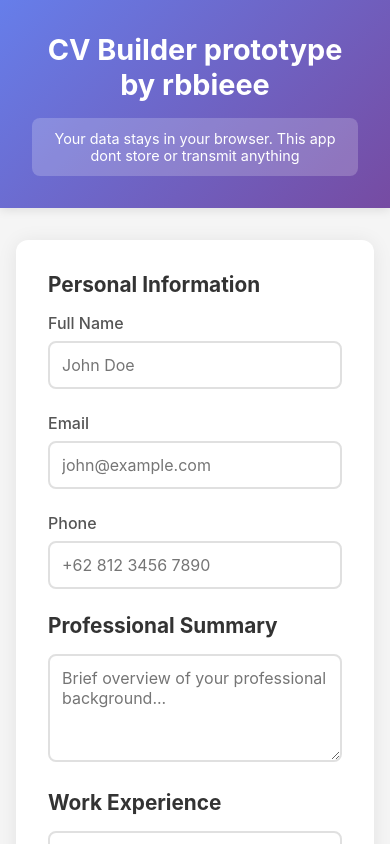
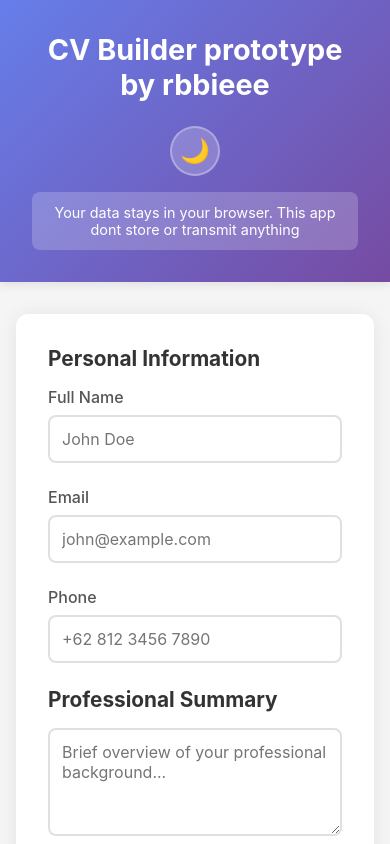
Before and after one commit to rbbieee/cv-builder-app, a React (Vite) app: page / in a window 390 px wide. Shown: the top 844 px of the page. Built offline with nearby package versions, Linux system fonts and the light colour scheme.

Commit message:
dark mode

```diff
--- a/src/App.css
+++ b/src/App.css
@@ -7,6 +7,13 @@
 body {
   font-family: -apple-system, BlinkMacSystemFont, 'Segoe UI', 'Roboto', sans-serif;
   background: #f5f5f5;
+  transition: background 0.3s ease, color 0.3s ease;
+}
+
+/* d a r k m o d e */
+body.dark-mode {
+  background: #1a1a1a;
+  color: #e0e0e0;
 }
 
 .app {
@@ -21,9 +28,41 @@ body {
   box-shadow: 0 2px 10px rgba(0,0,0,0.1);
 }
 
+body.dark-mode .header {
+  background: linear-gradient(135deg, #4a5fd9 0%, #5a3b82 100%);
+}
+
+.header-content {
+  display: flex;
+  justify-content: center;
+  align-items: center;
+  gap: 1rem;
+  flex-wrap: wrap;
+}
+
 .header h1 {
   font-size: 2.5rem;
   margin-bottom: 0.5rem;
+}
+
+.dark-mode-toggle {
+  background: rgba(255,255,255,0.2);
+  border: 2px solid rgba(255,255,255,0.3);
+  color: white;
+  font-size: 1.5rem;
+  width: 50px;
+  height: 50px;
+  border-radius: 50%;
+  cursor: pointer;
+  transition: all 0.3s ease;
+  display: flex;
+  align-items: center;
+  justify-content: center;
+}
+
+.dark-mode-toggle:hover {
+  background: rgba(255,255,255,0.3);
+  transform: scale(1.1);
 }
 
 .privacy-notice {
@@ -48,6 +87,13 @@ body {
   padding: 2rem;
   border-radius: 12px;
   box-shadow: 0 2px 20px rgba(0,0,0,0.08);
+  transition: background 0.3s ease, box-shadow 0.3s ease;
+}
+
+body.dark-mode .form-section,
+body.dark-mode .preview-section {
+  background: #2a2a2a;
+  box-shadow: 0 2px 20px rgba(0,0,0,0.3);
 }
 
 .form-section h2 {
@@ -55,6 +101,11 @@ body {
   margin-top: 1.5rem;
   margin-bottom: 1rem;
   font-size: 1.3rem;
+  transition: color 0.3s ease;
+}
+
+body.dark-mode .form-section h2 {
+  color: #e0e0e0;
 }
 
 .form-section h2:first-of-type {
@@ -70,6 +121,11 @@ body {
   margin-bottom: 0.5rem;
   color: #555;
   font-weight: 500;
+  transition: color 0.3s ease;
+}
+
+body.dark-mode .form-group label {
+  color: #b0b0b0;
 }
 
 .form-group input,
@@ -79,14 +135,28 @@ body {
   border: 2px solid #e0e0e0;
   border-radius: 8px;
   font-size: 1rem;
-  transition: border-color 0.3s;
+  transition: border-color 0.3s, background 0.3s, color 0.3s;
   font-family: inherit;
+  background: white;
+  color: #333;
+}
+
+body.dark-mode .form-group input,
+body.dark-mode .form-group textarea {
+  background: #1a1a1a;
+  border-color: #444;
+  color: #e0e0e0;
 }
 
 .form-group input:focus,
 .form-group textarea:focus {
   outline: none;
   border-color: #667eea;
+}
+
+body.dark-mode .form-group input:focus,
+body.dark-mode .form-group textarea:focus {
+  border-color: #7d8ef5;
 }
 
 .form-group textarea {
@@ -115,9 +185,17 @@ body {
   color: white;
 }
 
+body.dark-mode .btn-primary {
+  background: linear-gradient(135deg, #7d8ef5 0%, #8a5bb8 100%);
+}
+
 .btn-danger {
   background: #ef4444;
   color: white;
+}
+
+body.dark-mode .btn-danger {
+  background: #dc2626;
 }
 
 .btn-primary:hover, .btn-danger:hover {
@@ -128,6 +206,11 @@ body {
 .preview-section h2 {
   color: #333;
   margin-bottom: 1.5rem;
+  transition: color 0.3s ease;
+}
+
+body.dark-mode .preview-section h2 {
+  color: #e0e0e0;
 }
 
 .cv-preview {
@@ -136,12 +219,23 @@ body {
   border-radius: 8px;
   background: white;
   min-height: 600px;
+  transition: background 0.3s ease, border-color 0.3s ease;
+}
+
+body.dark-mode .cv-preview {
+  background: #1a1a1a;
+  border-color: #444;
 }
 
 .cv-preview h1 {
   color: #333;
   font-size: 2rem;
   margin-bottom: 0.5rem;
+  transition: color 0.3s ease;
+}
+
+body.dark-mode .cv-preview h1 {
+  color: #e0e0e0;
 }
 
 .cv-preview h3 {
@@ -150,11 +244,22 @@ body {
   margin-bottom: 0.75rem;
   border-bottom: 2px solid #667eea;
   padding-bottom: 0.5rem;
+  transition: color 0.3s ease, border-color 0.3s ease;
+}
+
+body.dark-mode .cv-preview h3 {
+  color: #7d8ef5;
+  border-bottom-color: #7d8ef5;
 }
 
 .cv-preview p {
   color: #555;
   line-height: 1.6;
+  transition: color 0.3s ease;
+}
+
+body.dark-mode .cv-preview p {
+  color: #b0b0b0;
 }
 
 @media (max-width: 768px) {
@@ -165,4 +270,8 @@ body {
   .header h1 {
     font-size: 1.8rem;
   }
+
+  .header-content {
+    flex-direction: column;
+  }
 }
--- a/src/App.jsx
+++ b/src/App.jsx
@@ -2,6 +2,7 @@ import React, { useState, useEffect } from 'react'
 import { jsPDF } from 'jspdf'
 
 function App() {
+  // state for CV data
   const [cvData, setCvData] = useState({
     fullName: '',
     email: '',
@@ -12,12 +13,36 @@ function App() {
     skills: ''
   })
 
+  // state for dark mode
+  const [isDarkMode, setIsDarkMode] = useState(false)
+
+  // load data from LocalStorage
   useEffect(() => {
     const savedData = localStorage.getItem('cvData')
     if (savedData) {
       setCvData(JSON.parse(savedData))
     }
+
+    // load d a r k m o d e preference
+    const savedDarkMode = localStorage.getItem('darkMode')
+    if (savedDarkMode === 'true') {
+      setIsDarkMode(true)
+      document.body.classList.add('dark-mode')
+    }
   }, [])
+
+  // toggle dark mode
+  const toggleDarkMode = () => {
+    const newMode = !isDarkMode
+    setIsDarkMode(newMode)
+    localStorage.setItem('darkMode', newMode)
+
+    if (newMode) {
+      document.body.classList.add('dark-mode')
+    } else {
+      document.body.classList.remove('dark-mode')
+    }
+  }
 
   const handleChange = (e) => {
     const { name, value } = e.target
@@ -58,7 +83,6 @@ function App() {
 
     y += 15
 
-    // PROFESSIONAL SUMMARY
     if (cvData.summary) {
       doc.setFontSize(14)
       doc.setFont(undefined, 'bold')
@@ -72,7 +96,6 @@ function App() {
       y += summaryLines.length * 5 + 10
     }
 
-    // WORK EXPERIENCE
     if (cvData.experience) {
       if (y > 250) {
         doc.addPage()
@@ -91,7 +114,6 @@ function App() {
       y += expLines.length * 5 + 10
     }
 
-    // EDUCATION
     if (cvData.education) {
       if (y > 250) {
         doc.addPage()
@@ -110,7 +132,6 @@ function App() {
       y += eduLines.length * 5 + 10
     }
 
-    // SKILLS
     if (cvData.skills) {
       if (y > 250) {
         doc.addPage()
@@ -137,14 +158,18 @@ function App() {
   return (
     <div className="app">
       <header className="header">
-        <h1>CV Builder prototype by rbbieee</h1>
+        <div className="header-content">
+          <h1>CV Builder prototype by rbbieee</h1>
+          <button onClick={toggleDarkMode} className="dark-mode-toggle">
+            {isDarkMode ? '☀️' : '🌙'}
+          </button>
+        </div>
         <p className="privacy-notice">
           Your data stays in your browser. This app dont store or transmit anything
         </p>
       </header>
 
       <div className="container">
-        {/* FORM SECTION */}
         <div className="form-section">
           <h2>Personal Information</h2>
 
@@ -237,7 +262,6 @@ function App() {
           </div>
         </div>
 
-        {/* PREVIEW SECTION */}
         <div className="preview-section">
           <h2>Preview</h2>
           <div className="cv-preview">
```
